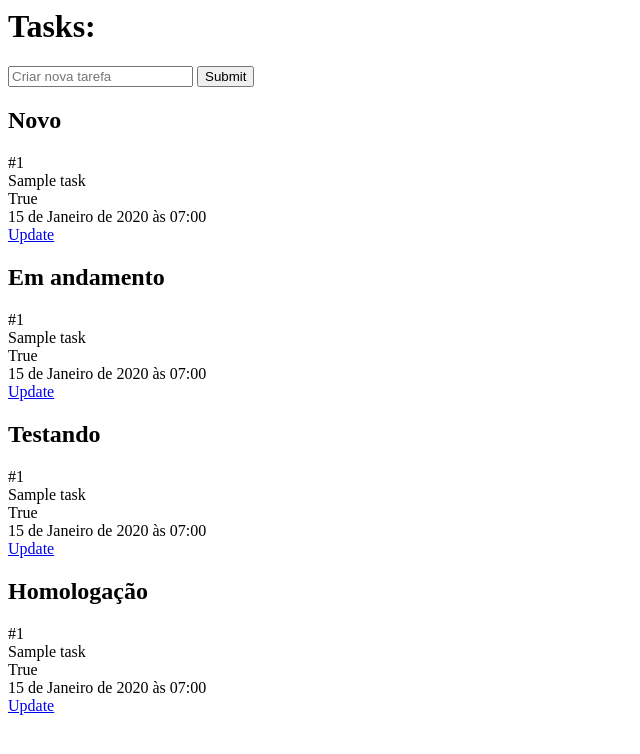
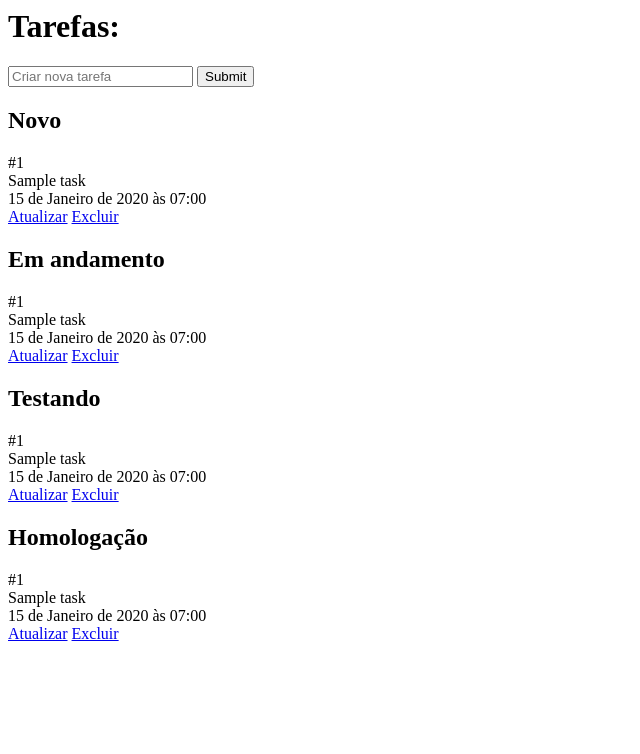
Before and after one commit to gambdata/lembre-me, a Django app: page / in a window 1280 px wide. Shown: the top 754 px of the page, without its empty margins (0-640 px from the left). Run offline with Django 5.2, Linux system fonts and the light colour scheme; tables that the repository leaves empty hold one stand-in row (values such as "Sample post").

Commit message:
New update

```diff
--- a/tasks/templates/tasks.html
+++ b/tasks/templates/tasks.html
@@ -1,4 +1,4 @@
-<h1> Tasks: </h1>
+<h1> Tarefas: </h1>
 
 <form method="POST" action="/">
     {% csrf_token %}
@@ -13,9 +13,9 @@
             {% if task.new == 1 %}
             <div class="task">#{{task.id}}</div>
             <div class="task">{{task.title}}</div>
-            <div class="task">{{task.new}}</div>
             <div class="task">{{task.created}}</div>
-            <a href="{% url 'update-task' task.id %}">Update</a>
+            <a href="{% url 'update-task' task.id %}">Atualizar</a>
+            <a href="{% url 'delete-task' task.id %}">Excluir</a>
             {% endif %}
         {% endfor %}
     </div>
@@ -25,9 +25,9 @@
             {% if task.in_progress == 1 %}
             <div class="task">#{{task.id}}</div>
             <div class="task">{{task.title}}</div>
-            <div class="task">{{task.in_progress}}</div>
             <div class="task">{{task.created}}</div>
-            <a href="{% url 'update-task' task.id %}">Update</a>
+            <a href="{% url 'update-task' task.id %}">Atualizar</a>
+            <a href="{% url 'delete-task' task.id %}">Excluir</a>
             {% endif %}
         {% endfor %}
     </div>
@@ -37,9 +37,9 @@
             {% if task.testing == 1 %}
             <div class="task">#{{task.id}}</div>
             <div class="task">{{task.title}}</div>
-            <div class="task">{{task.testing}}</div>
             <div class="task">{{task.created}}</div>
-            <a href="{% url 'update-task' task.id %}">Update</a>
+            <a href="{% url 'update-task' task.id %}">Atualizar</a>
+            <a href="{% url 'delete-task' task.id %}">Excluir</a>
             {% endif %}
         {% endfor %}
     </div>
@@ -49,9 +49,9 @@
             {% if task.homologation == 1 %}
             <div class="task">#{{task.id}}</div>
             <div class="task">{{task.title}}</div>
-            <div class="task">{{task.homologation}}</div>
             <div class="task">{{task.created}}</div>
-            <a href="{% url 'update-task' task.id %}">Update</a>
+            <a href="{% url 'update-task' task.id %}">Atualizar</a>
+            <a href="{% url 'delete-task' task.id %}">Excluir</a>
             {% endif %}
         {% endfor %}
     </div>
--- a/tasks/templates/update-task.html
+++ b/tasks/templates/update-task.html
@@ -1,7 +1,8 @@
-<h1> Update Task: </h1>
+<h1> Atualizar Tarefas: </h1>
 
 <form method="POST" action="">
     {% csrf_token %}
     {{TaskForm}}
     <input class="btn" type="submit" name="Atualizar tarefa">
+    <a href="{% url 'index' %}"> Cancelar </a>
 </form>
```
